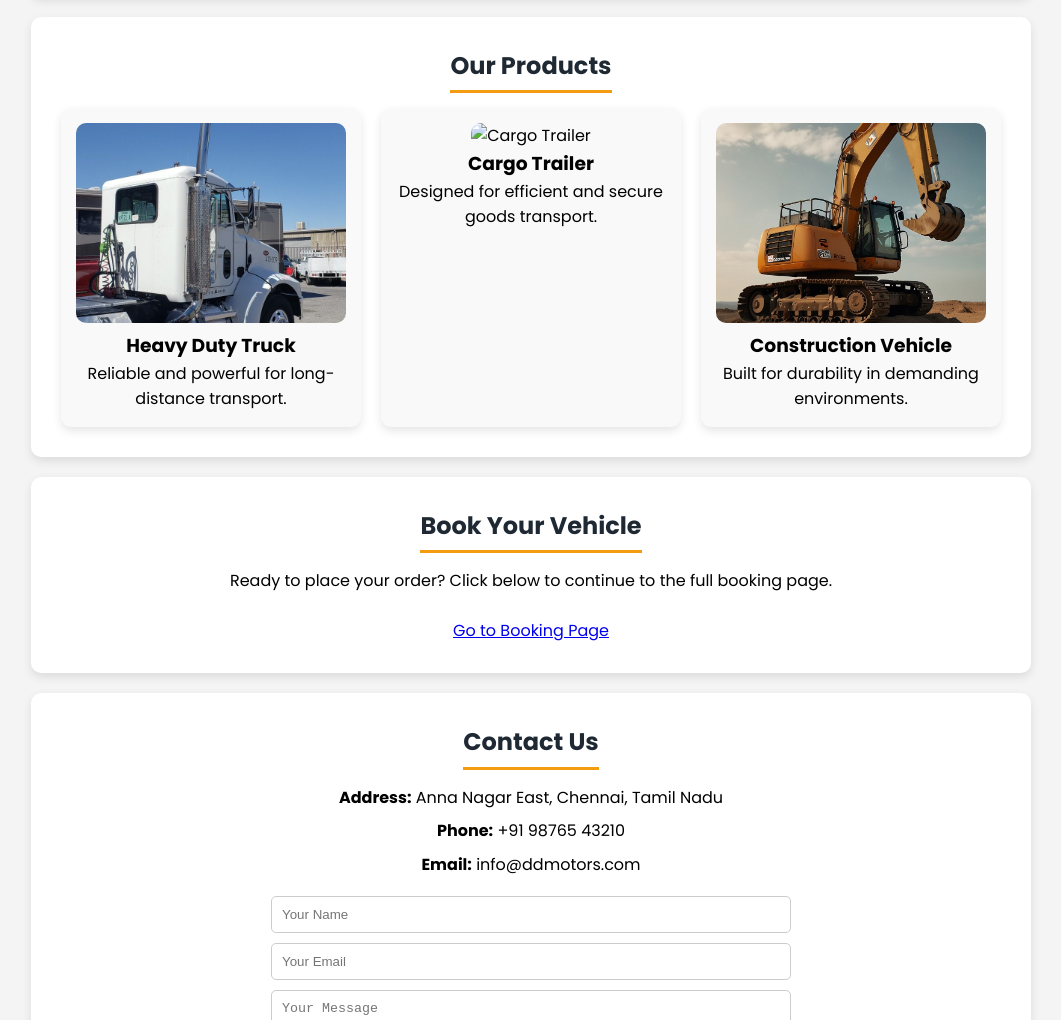
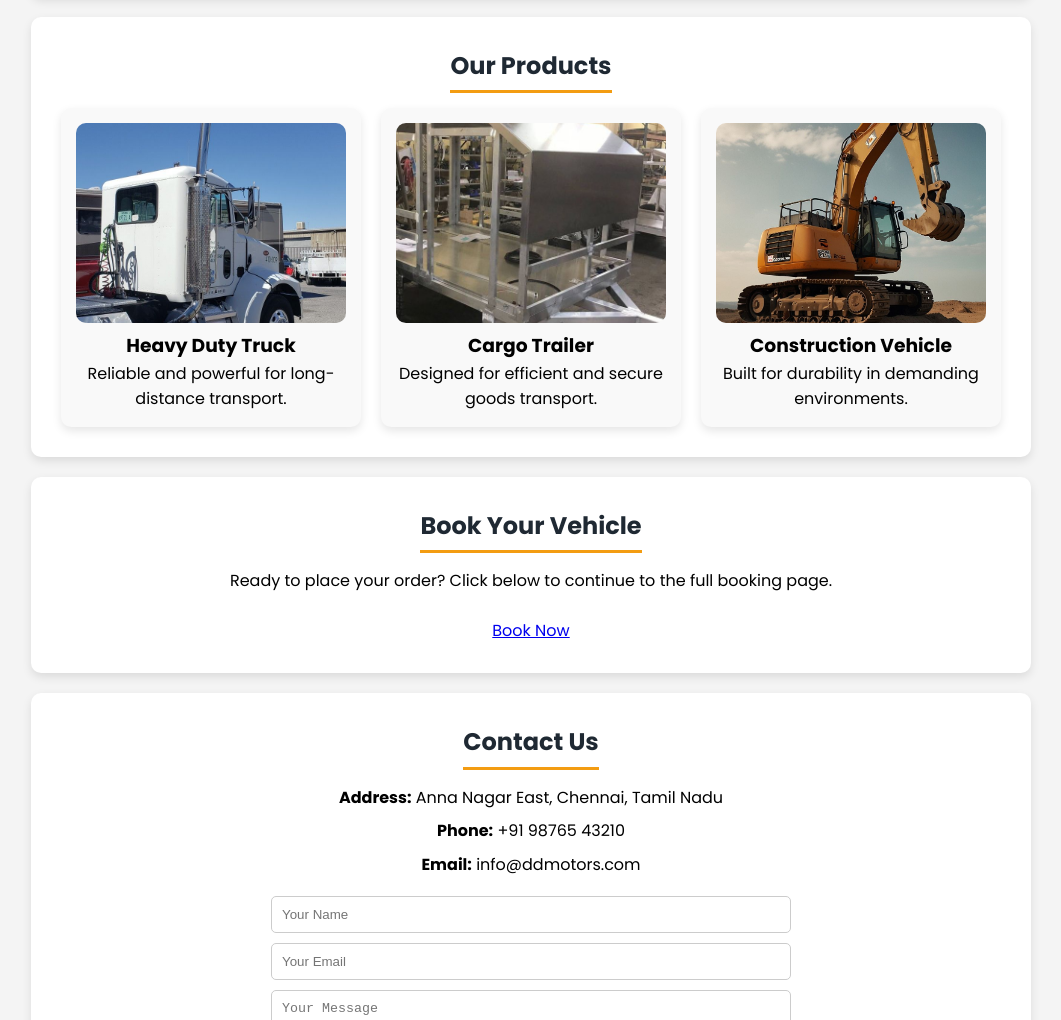
Before and after one commit to deepikaguru2002-droid/DD-motors, a plain HTML site: page Office Files/Rough Work.html in a window 1280 px wide. Shown: the part 1153-2173 px from the top of the page, without its empty margins (109-1170 px from the left). Drawn offline with Linux system fonts and the light colour scheme.

Commit message:
Corrrect the Main Strucures and Features

```diff
--- a/Office Files/Rough Work.html
+++ b/Office Files/Rough Work.html
@@ -163,7 +163,8 @@
         .hero {
             background: linear-gradient(rgba(0, 0, 0, 0.65),
                     rgba(0, 0, 0, 0.65)),
-                url("") no-repeat center center/cover;
+
+                url("https://images.unsplash.com/photo-1601584115197-04ecc0da31d7?auto=format&fit=crop&w=1600&q=80") no-repeat center center/cover;
             color: #ffffff;
             padding: 120px 20px;
             text-align: center;
@@ -543,7 +544,7 @@
             </div>
 
             <div class="card">
-                <img src="Images/Cargo Trailers.jpg.jpg"
+                <img src="Images/Cargo Trailers.jpg"
                     alt="Cargo Trailer">
                 <h3>Cargo Trailer</h3>
                 <p>Designed for efficient and secure goods transport.</p>
@@ -563,7 +564,7 @@
         <h2>Book Your Vehicle</h2>
         <p>Ready to place your order? Click below to continue to the full booking page.</p>
         <div style="text-align:center; margin-top:24px;">
-            <a href="Booking.html" class="btn" style="padding: 14px 28px;">Go to Booking Page</a>
+            <a href="Booking.html" class="btn" style="padding: 14px 28px;">Book Now</a>
         </div>
     </section>
 
```
